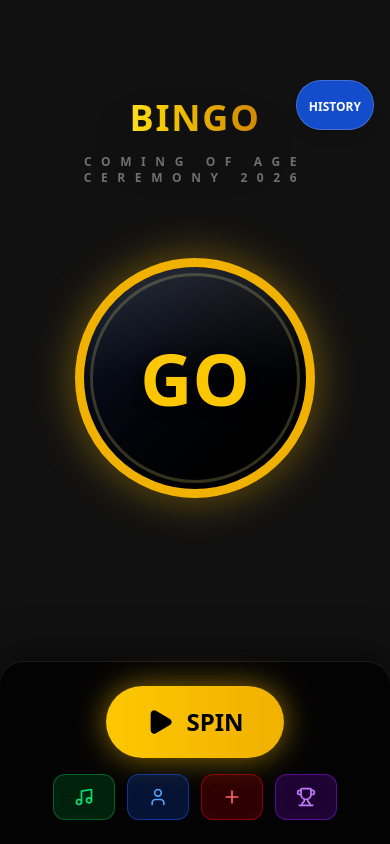
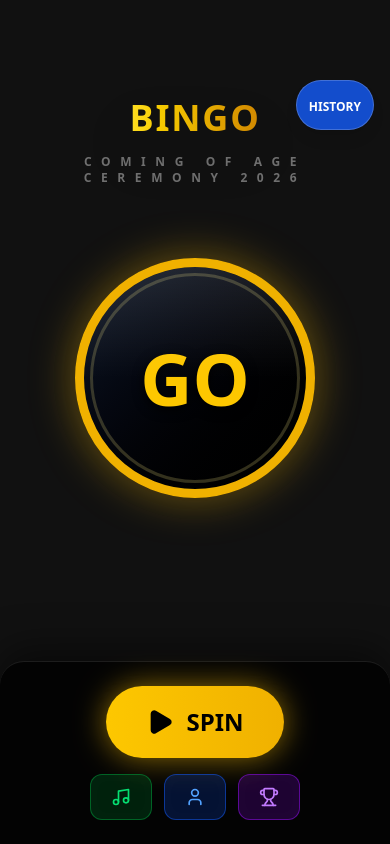
Before and after one commit to sushimaru2006/bingo_alpha, a React (Vite) app: page / in a window 390 px wide. Built offline with nearby package versions, Linux system fonts and the light colour scheme; a web font is replaced by a local one.

Commit message:
⚡️リーチ追加機能を削除

```diff
--- a/src/App.jsx
+++ b/src/App.jsx
@@ -73,7 +73,7 @@ function App() {
           <div className="bg-gray-900 p-8 rounded-2xl border border-white/20 shadow-2xl w-96">
             <h3 className="text-2xl font-bold text-white mb-4">Add Reach Number</h3>
             <input
-              type="number"
+              type="tel"
               min="1"
               max="75"
               value={reachInput}
--- a/src/components/ControlPanel.jsx
+++ b/src/components/ControlPanel.jsx
@@ -22,7 +22,7 @@ const ControlPanel = ({ onSpin, onModeChange, onAddReach, isSpinning }) => {
                     <User size={20} /> <span className="hidden md:inline">Teacher</span>
                 </button>
 
-                <button onClick={onAddReach} className="flex items-center gap-2 px-5 py-3 bg-red-600/20 hover:bg-red-600 text-red-400 hover:text-white border border-red-600/50 font-bold rounded-xl transition-all backdrop-blur-sm">
+                <button onClick={onAddReach} className="hidden md:flex items-center gap-2 px-5 py-3 bg-red-600/20 hover:bg-red-600 text-red-400 hover:text-white border border-red-600/50 font-bold rounded-xl transition-all backdrop-blur-sm">
                     <Plus size={20} /> <span className="hidden md:inline">Add Reach</span>
                 </button>
 
```
